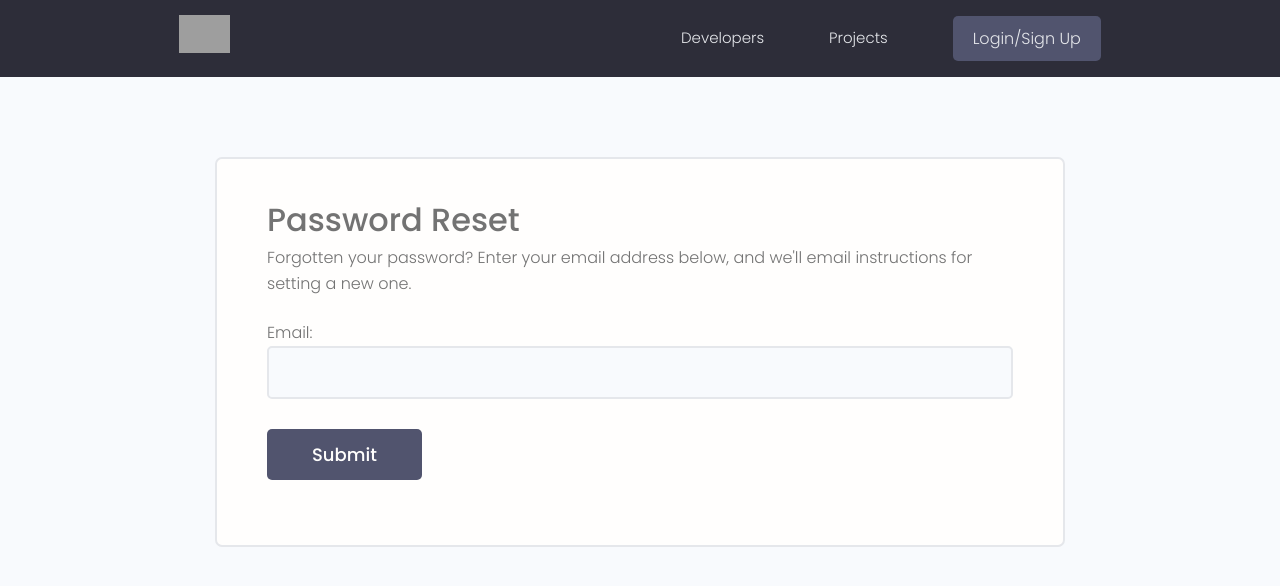
After one commit to AdarshVarma9395/Online-Directory-App-For-Developers, a Django app: page /reset_password/ in a window 1280 px wide. The commit adds this page. Shown: the top 586 px of the page. Run offline with Django 5.2, Linux system fonts and the light colour scheme; some libraries are stand-ins or nearby versions; grey boxes are pictures that could not be loaded.

Commit message:
commit
email_verification

```diff
--- a/devsearch/urls.py
+++ b/devsearch/urls.py
@@ -19,11 +19,29 @@ from django.urls import path,include
 from django.conf import settings
 from django.conf.urls.static import static
 
+from django.contrib.auth import views as auth_views
+
 urlpatterns = [
     path("admin/", admin.site.urls),
     path("projects/", include("projects.urls")),
     path("", include("users.urls")),
-]
+
+    path('reset_password/',
+         auth_views.PasswordResetView.as_view(template_name="reset_password.html"),
+         name="reset_password"),
+
+    path('reset_password_sent/',
+         auth_views.PasswordResetDoneView.as_view(template_name='reset_password_sent.html'),
+         name="password_reset_done"),
+
+    path('reset/<uidb64>/<token>/',
+        auth_views.PasswordResetConfirmView.as_view(template_name="reset_password_form.html"),
+        name="password_reset_confirm"),
+
+    path('reset_password_complete/',
+        auth_views.PasswordResetCompleteView.as_view(template_name='reset_password_complete.html'),
+        name="password_reset_complete"),
+    ]
 
 urlpatterns += static(settings.MEDIA_URL, document_root=settings.MEDIA_ROOT)
 urlpatterns += static(settings.STATIC_URL, document_root=settings.STATIC_ROOT)
--- /dev/null
+++ b/templates/reset_password.html
@@ -0,0 +1,47 @@
+{% extends "main.html" %}
+
+{% block content %}
+
+<style>
+    input[type='text'],
+    input[type='email'],
+    input[type='password'] {
+        min-width: 24rem;
+        width: 100%;
+        padding: 1.2rem 1.5rem;
+        border-radius: 0.5rem;
+        border: 2px solid var(--color-light);
+        transition: all 0.3s ease-in-out;
+        background-color: var(--color-bg);
+    }
+
+    input[type='text']:focus,
+    input[type='email']:focus,
+    input[type='password']:focus,
+    input[type='text']:active,
+    input[type='email']:active,
+    input[type='password']:active{
+    outline: none;
+    border: 2px solid var(--color-main);
+    }
+</style>
+
+
+<main class="formPage my-xl">
+    <div class="content-box">
+        <div class="formWrapper">
+            <h3>Password Reset</h3>
+            <p>Forgotten your password? Enter your email address below, and we'll email instructions for setting a new one.</p>
+            <br>
+
+            <form class="form" method="POST">
+                {% csrf_token %}
+                {{form.as_p}}
+
+                <input class="btn btn--sub btn--lg  my-md" type="submit" value="Submit" />
+            </form>
+        </div>
+    </div>
+</main>
+
+{% endblock content %}
--- a/users/templates/users/login_register.html
+++ b/users/templates/users/login_register.html
@@ -85,7 +85,7 @@
         </div>
         <div class="auth__actions">
           <input class="btn btn--sub btn--lg" type="submit" value="Log In" />
-          <a href="forgetpassword.html">Forget Password?</a>
+          <a href="{% url 'reset_password' %}">Forget Password?</a>
         </div>
       </form>
       <div class="auth__alternative">
```
Also changed, not shown: devsearch/settings.py (+12 -0 lines), templates/reset_password_complete.html (added, +16 -0 lines), templates/reset_password_form.html (added, +47 -0 lines), templates/reset_password_sent.html (added, +19 -0 lines), users/signals.py (+15 -0 lines), users/templates/users/message.html (+6 -2 lines), db.sqlite3.
